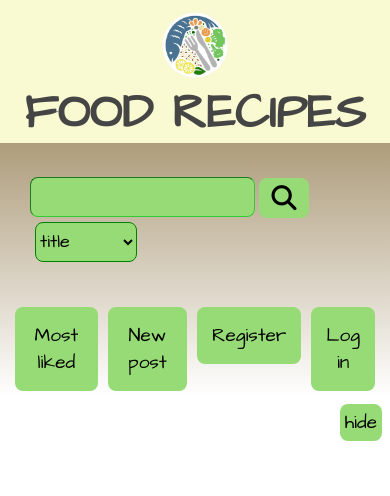
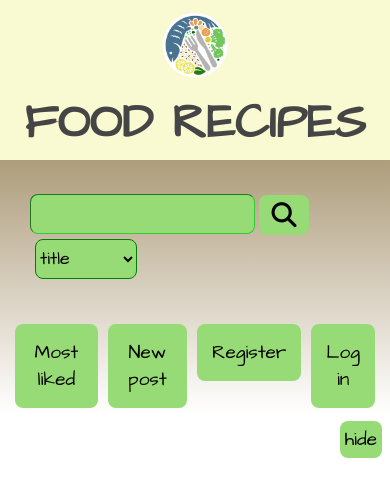
Before and after one commit to OskarWiiala/Smartsoft, a website: page front-end/index.html in a window 390 px wide. Drawn offline with Linux system fonts and the light colour scheme; no server answers.

Commit message:
new logo

```diff
--- a/front-end/css/style.css
+++ b/front-end/css/style.css
@@ -2,7 +2,7 @@
 
     .top {
         flex-direction: column;
-        height: 17vh;
+        height: 19vh;
     }
 
     .SiteID {
@@ -137,9 +137,10 @@
 #logoPic {
     padding-top: 10px;
     padding-left: 2px;
+    padding-bottom: 10px;
     border: 0;
     float: left;
-    height: 80px;
+    height: 90px;
 }
 
 .SiteID, .Tagline {
```
Also changed, not shown: front-end/testLogo.png (deleted).
